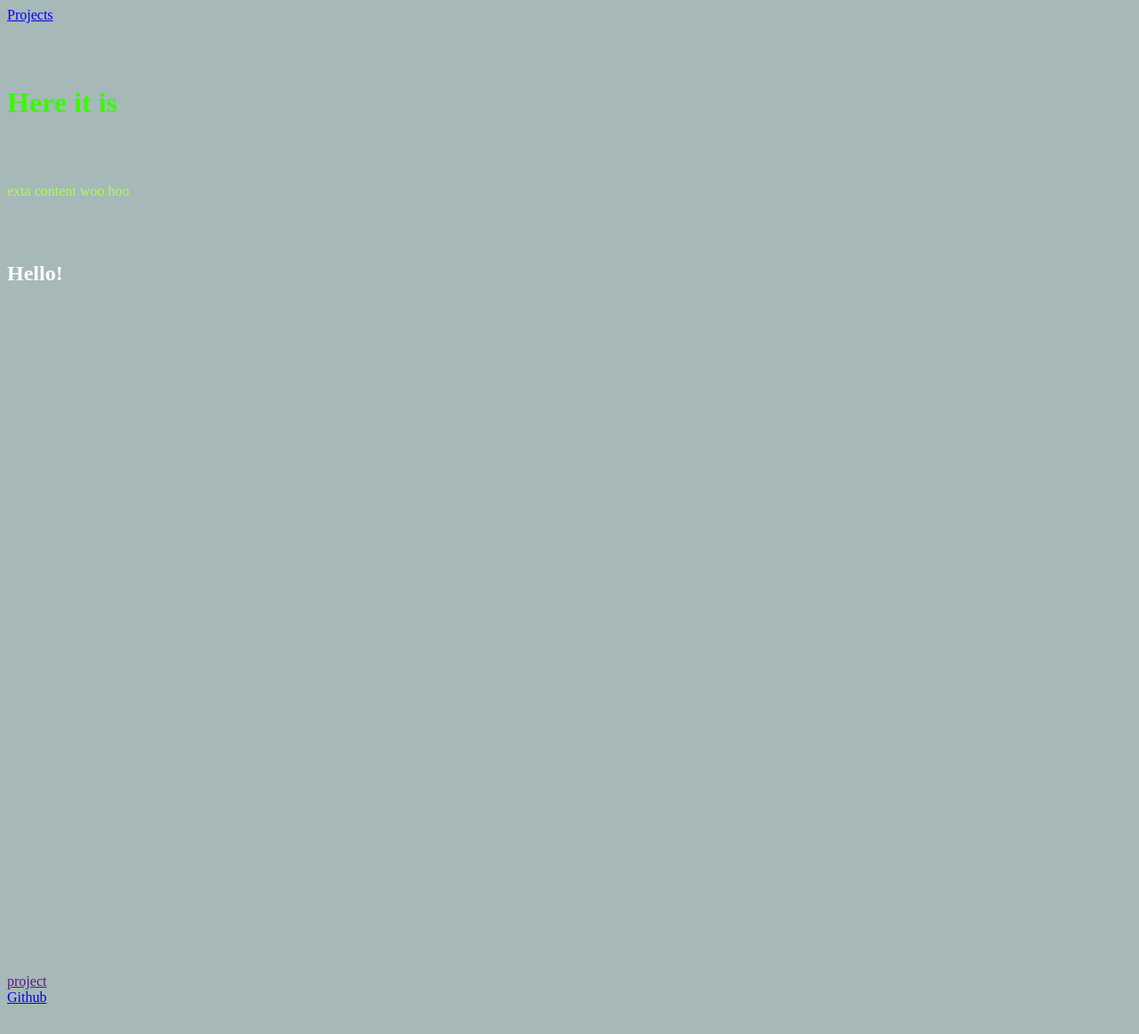
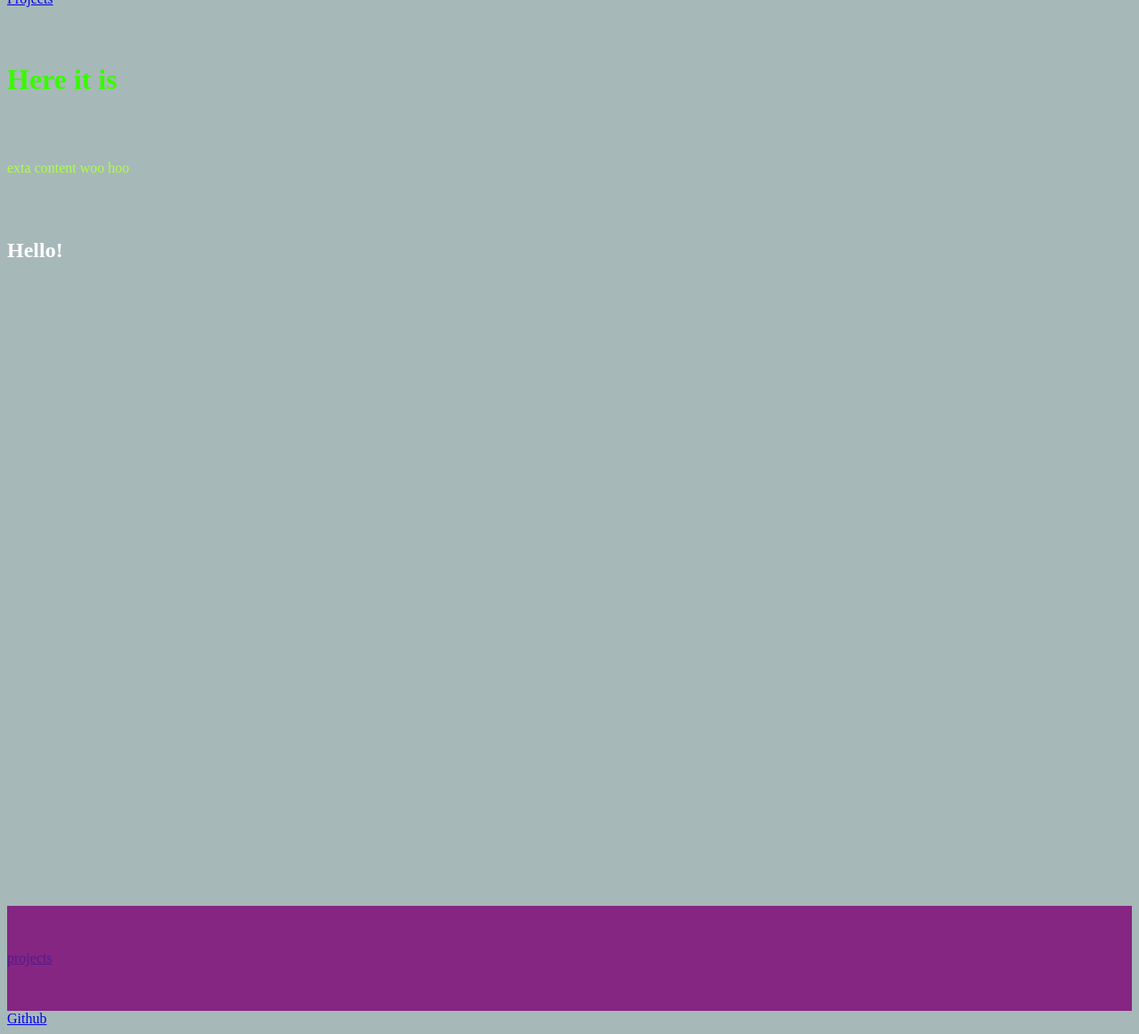
Before and after one commit to NamineRae/DGM1600PersonalProjectSummer2021, a plain HTML site: page index.html in a window 1280 px wide. Shown: the whole page at 89% size. Before the commit the page ends 1138 px from the top, so only its background shows below. Drawn offline with Linux system fonts and the light colour scheme.

Commit message:
User Story 12 and added more design

```diff
--- a/CSS/styles.css
+++ b/CSS/styles.css
@@ -20,15 +20,18 @@ p {
 .project-tile {
     color: black;
     padding-top: 50px;
+    padding-bottom: 50px;
+    background-color: rgb(133, 38, 130);
 }
 
 #welcome-section {
     height: 100vh;
 }
 
-.nav {
+#navbar {
     position: fixed;
     top: 0px;
+    margin-top: -10px;
 }
 
 @media (max-width: 400px) {
--- a/index.html
+++ b/index.html
@@ -21,7 +21,7 @@
 
     <section id="projects">
         <div class="project-tile">
-            <a href="">project</a>
+            <a href="">projects</a>
         </div>
     </section>
 
```
